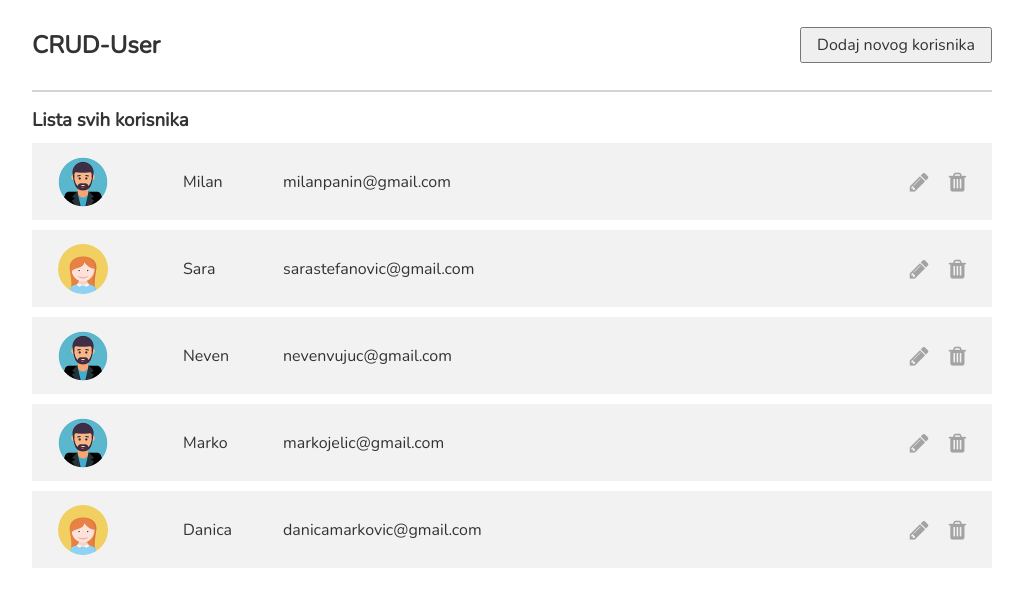
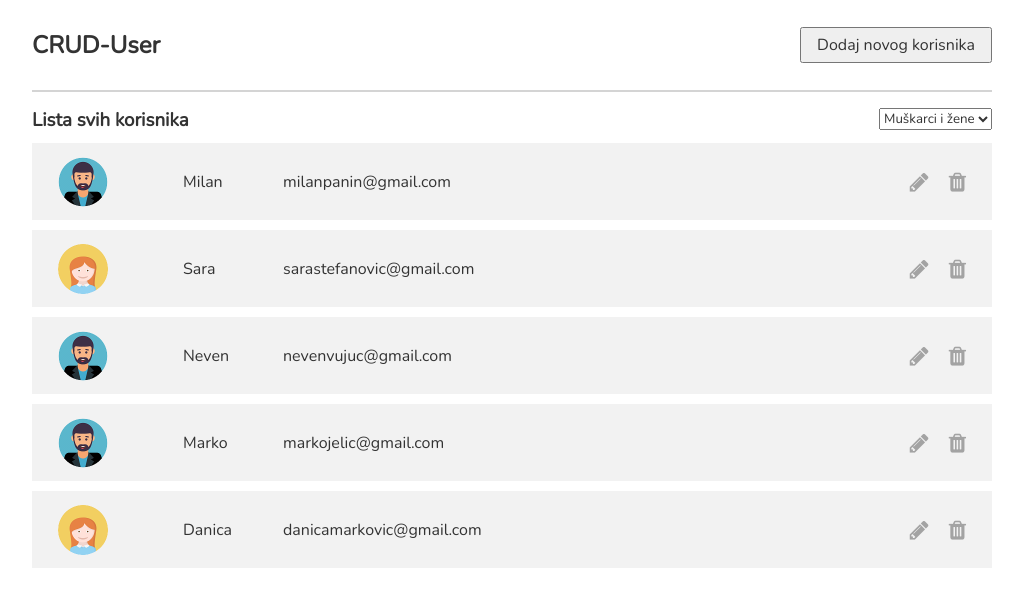
Before and after one commit to milanpanin/crud-user, a React (Create React App) app: page / in a window 1280 px wide. Shown: the top 606 px of the page, without its empty margins (128-1151 px from the left). Built offline with nearby package versions, Linux system fonts and the light colour scheme; the HTML template or start-up script is replaced by a standard one.

Commit message:
Implement filtering user list

```diff
--- /dev/null
+++ b/src/components/userList/filter.css
@@ -0,0 +1,8 @@
+.filter{
+    display: inline;
+    float: right;
+}
+
+select{
+    outline: none;
+}
--- /dev/null
+++ b/src/components/userList/filter.jsx
@@ -0,0 +1,15 @@
+import "./filter.css"
+
+const Filter = (props) => {
+    return (
+        <section className="filter">
+            <select onChange={e => props.filterUsers(e.target.value)}>
+                <option value="all">Muškarci i žene</option>
+                <option value="m">Muškarci</option>
+                <option value="f">Žene</option>
+            </select>
+        </section>
+    );
+}
+
+export default Filter;
--- a/src/components/userList/list.css
+++ b/src/components/userList/list.css
@@ -1,3 +1,7 @@
 .list{
     margin: 15px 0;
 }
+
+.list h3{
+    display: inline;
+}
--- a/src/components/userList/list.jsx
+++ b/src/components/userList/list.jsx
@@ -1,15 +1,33 @@
+import { useState, useEffect } from "react";
+import Filter from "./filter";
 import Item from "./item";
 import "./list.css";
 
-const list = (props) => {
+const List = (props) => {
+    const [users, setUsers] = useState(props.user);
+    const [filteredUsers, setFilteredUsers] = useState(props.user);
+
+    const filterUsers = (filterValue) => {
+        if(filterValue === "all"){
+            setFilteredUsers(users);
+        }
+        else{
+            let newFilteredUsers = users.filter(user => user.gender === filterValue);
+            setFilteredUsers(newFilteredUsers);
+        }
+    }
+
+    useEffect(() => { setUsers(props.user) }, [props.user]);
+
     return (
         <section className="list">
             <h3>Lista svih korisnika</h3>
-            {props.user.map(item =>
+            <Filter filterUsers={filterUsers}/>
+            {filteredUsers.map(item =>
                 <Item key={item.id} user={item} deleteUser={props.deleteUser}/>
             )}
         </section>
     );
 }
 
-export default list;
+export default List;
```
